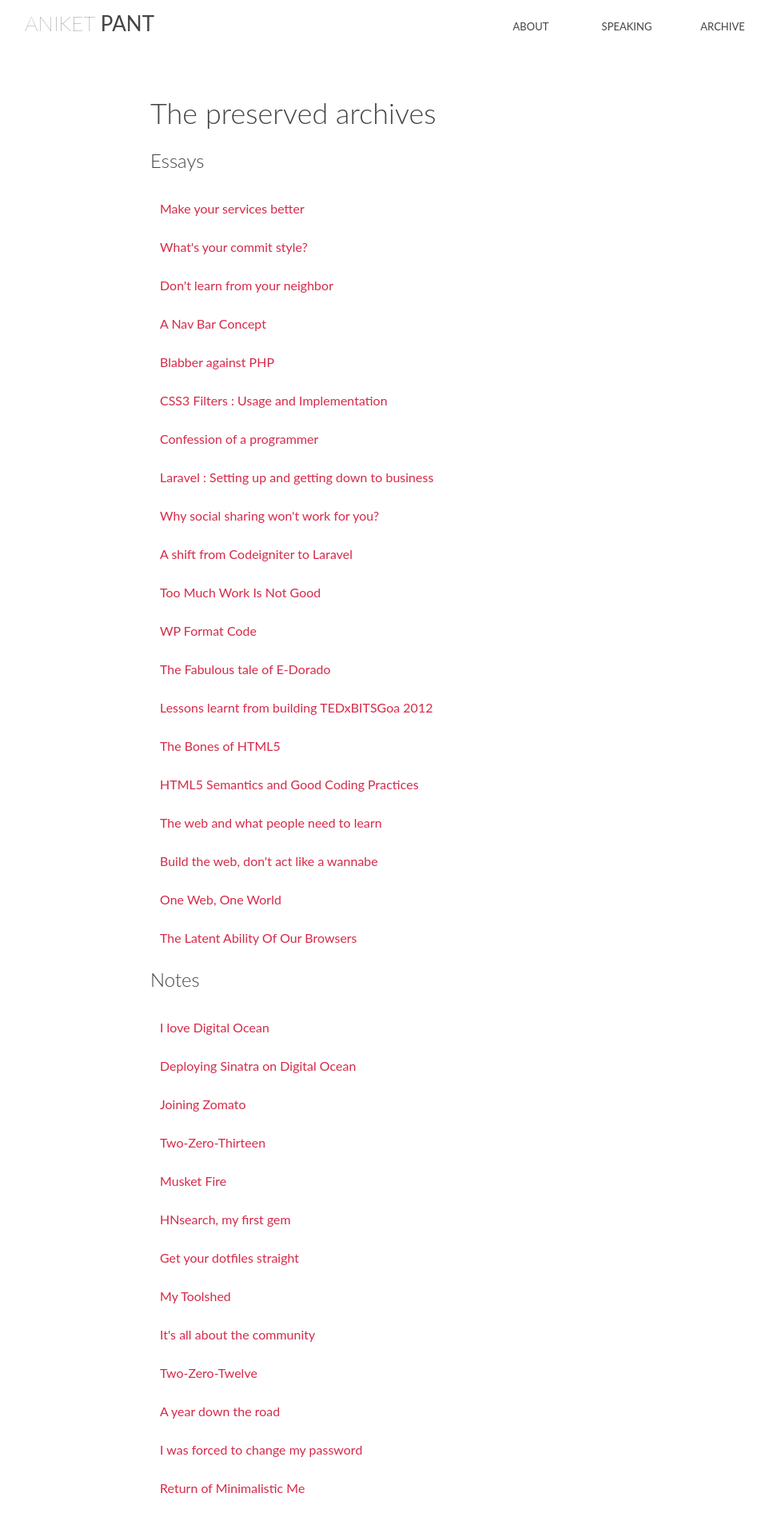
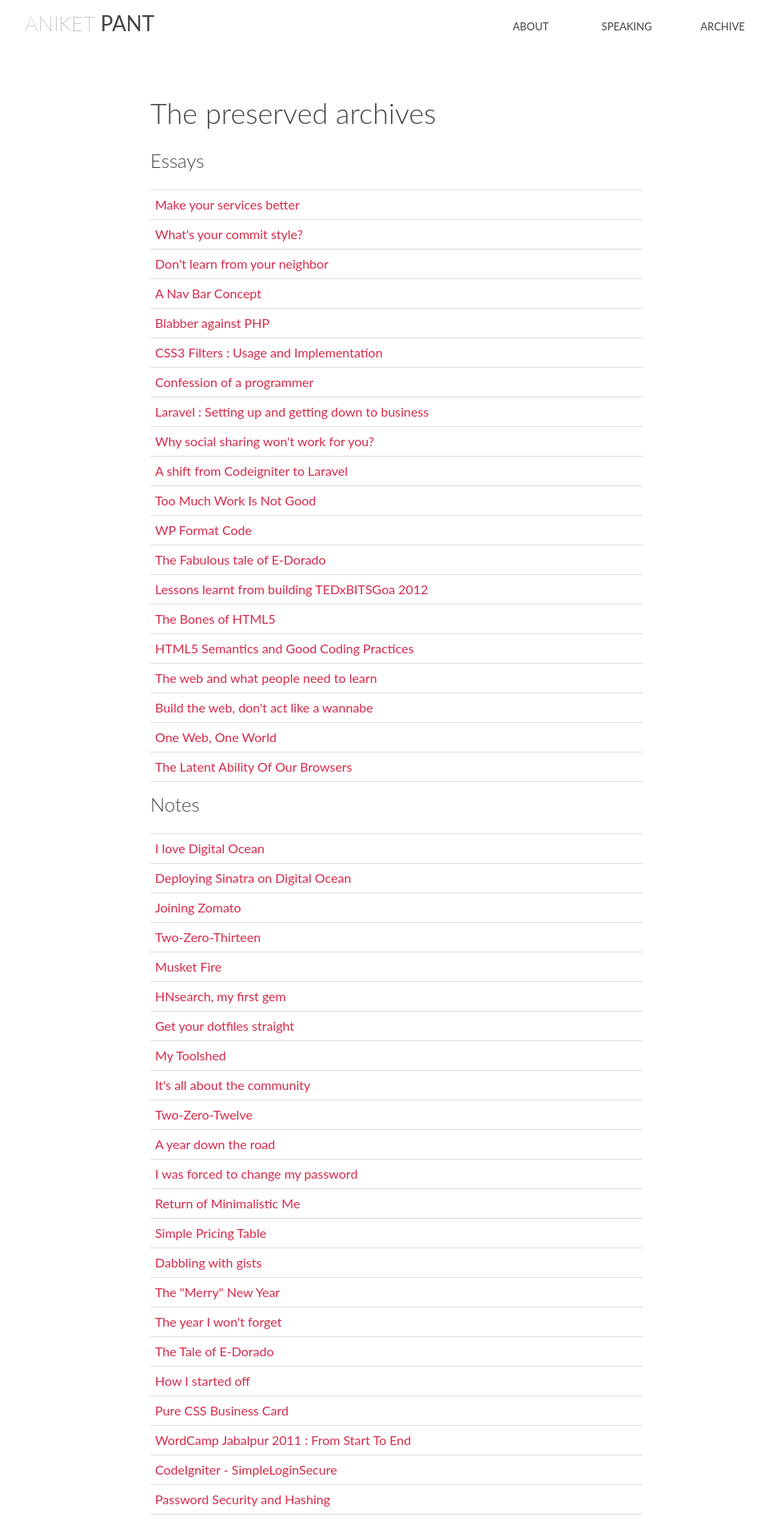
Before and after one commit to aniketpant/aniketpant.github.com, a Jekyll site: the page built from archive/index.md, in a window 1280 px wide. Shown: the top 1902 px of the page at 80% size, without its empty margins (144-1106 px from the left). Built offline with Jekyll 4.4.1, drawn with Linux system fonts in a browser that asks for light colours; some web fonts are replaced; Markdown is read by kramdown in place of the engine named in the settings; comment, search, counter and statistics services are not loaded.

Commit message:
Fix lists

```diff
--- a/archive/index.md
+++ b/archive/index.md
@@ -6,11 +6,11 @@ slug: archive
 
 <div class="margin--bottom">
   <h3>Essays</h3>
-  <ul class="list-block list-block--small">
+  <ul class="list list--small">
   {% for post in site.posts %}
   {% if post.category == 'essay' %}
     <li>
-      <a class="list-block__link" href="{{ post.url }}">{{ post.title }}</a>
+      <a class="list__link" href="{{ post.url }}">{{ post.title }}</a>
     </li>
   {% endif %}
   {% endfor %}
@@ -19,11 +19,11 @@ slug: archive
 
 <div class="margin--bottom">
   <h3>Notes</h3>
-  <ul class="list-block list-block--small">
+  <ul class="list list--small">
   {% for post in site.posts %}
   {% if post.category == 'note' %}
     <li>
-      <a class="list-block__link" href="{{ post.url }}">{{ post.title }}</a>
+      <a class="list__link" href="{{ post.url }}">{{ post.title }}</a>
     </li>
   {% endif %}
   {% endfor %}
@@ -32,11 +32,11 @@ slug: archive
 
 <div class="margin--bottom">
   <h3>Poetry</h3>
-  <ul class="list-block list-block--small">
+  <ul class="list list--small">
   {% for post in site.posts %}
   {% if post.category == 'poetry' %}
     <li>
-      <a class="list-block__link" href="{{ post.url }}">{{ post.title }}</a>
+      <a class="list__link" href="{{ post.url }}">{{ post.title }}</a>
     </li>
   {% endif %}
   {% endfor %}
@@ -45,11 +45,11 @@ slug: archive
 
 <div class="margin--bottom">
   <h3>Weblog</h3>
-  <ul class="list-block list-block--small">
+  <ul class="list list--small">
   {% for post in site.posts %}
   {% if post.category == 'weblog' %}
     <li>
-      <a class="list-block__link" href="{{ post.url }}">{{ post.title }}</a>
+      <a class="list__link" href="{{ post.url }}">{{ post.title }}</a>
     </li>
   {% endif %}
   {% endfor %}
```
Also changed, not shown: speaking/index.md (+3 -3 lines).
